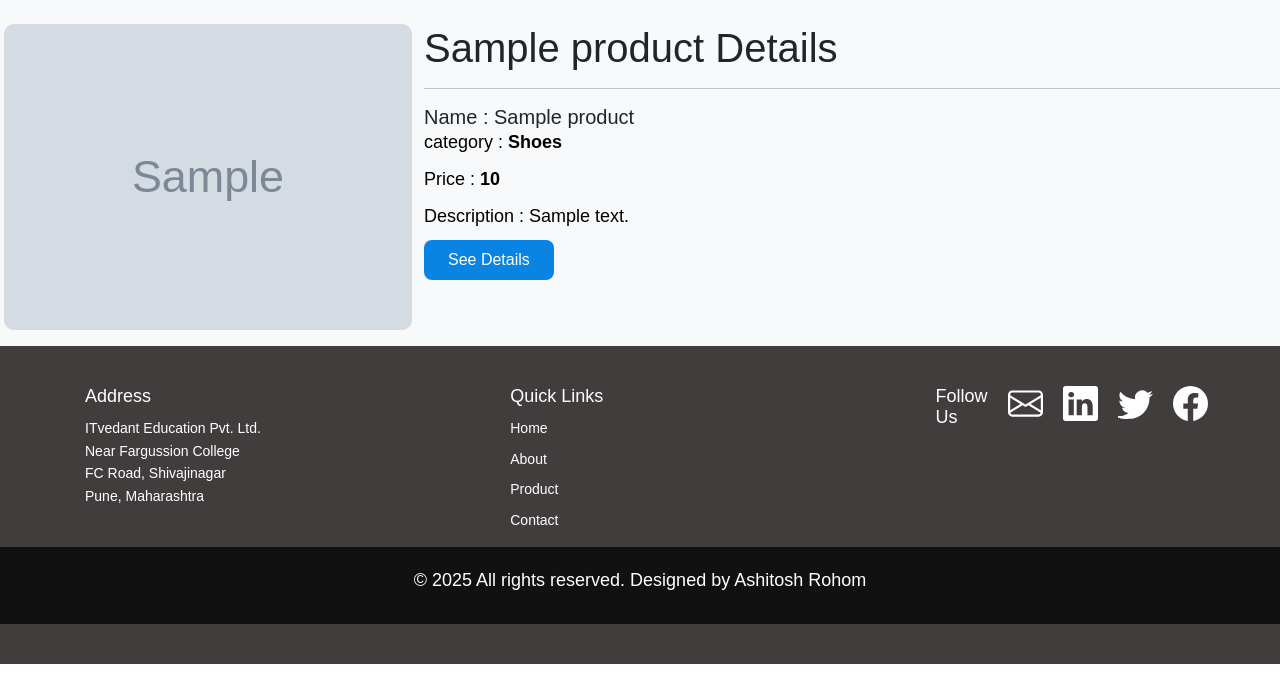
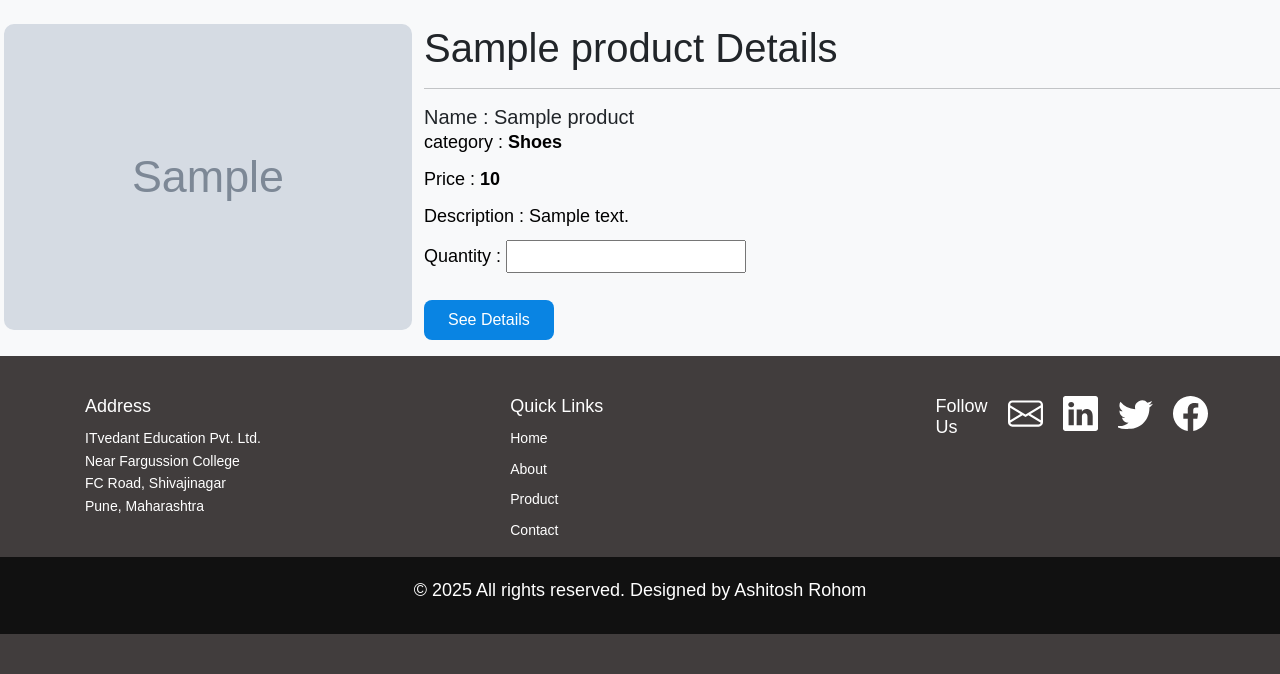
Before and after one commit to ashurohom/E-Commerce-Website, a Django app: page /cart/ in a window 1280 px wide. Shown: the part 386-1060 px from the top of the page. Run offline with Django 5.2, Linux system fonts and the light colour scheme; a user stored in the database is signed in; tables that the repository leaves empty hold one stand-in row (values such as "Sample post"); grey boxes marked "Sample" are stand-in pictures; some libraries are stand-ins or nearby versions.

Commit message:
update cart.html

```diff
--- a/ecom/template/cart.html
+++ b/ecom/template/cart.html
@@ -113,6 +113,7 @@
 
             <p class="card-text">Price : <strong>{{c.pid.offer_price}}</strong>&nbsp;<del>{{i.price}}</del></p>
             <p class="card-text">Description : {{c.pid.description}}</p>
+            <p class="card-text"><lable for="qty">Quantity : </lable><input type="number" value="{{Card.qty}}"><br><br>
 
             {% comment %} <a href="/product_details.html" class="btn btn-primary">See Details</a> {% endcomment %}
             <a href="/product_details/{{c.pid.id}}/" class="btn btn-primary">See Details</a>
```
